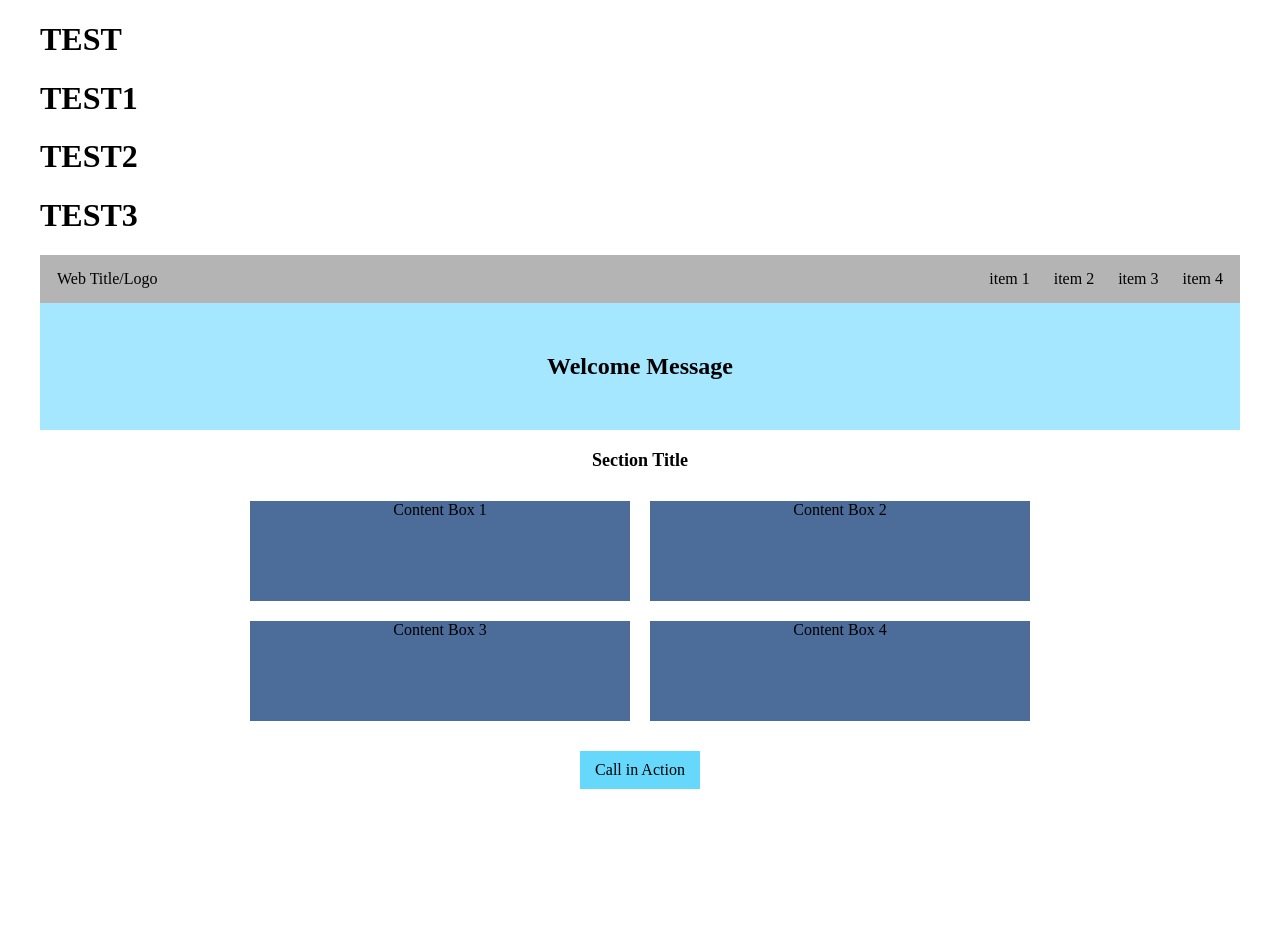
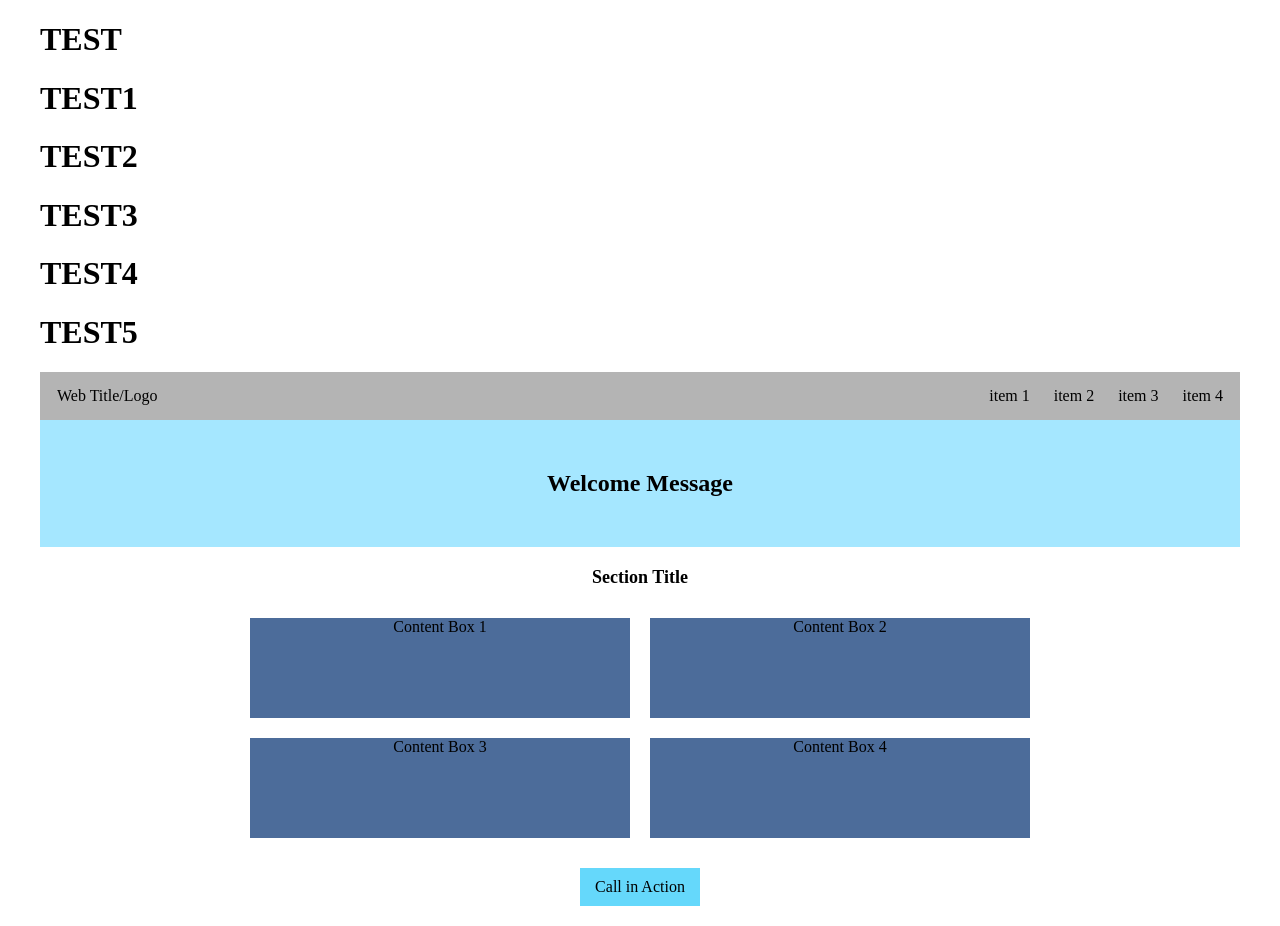
Before and after one commit to xyjameschen/testgithubpages, a plain HTML site: page index.html in a window 1280 px wide. Before the commit the page ends 809 px from the top, so only its background shows below. Drawn offline with Linux system fonts and the light colour scheme.

Commit message:
add h1:test4, test5

```diff
--- a/index.html
+++ b/index.html
@@ -97,6 +97,8 @@
         <h1>TEST1</h1>
         <h1>TEST2</h1>
         <h1>TEST3</h1>
+        <h1>TEST4</h1>
+        <h1>TEST5</h1>
         <nav>
             <div class="title_box">
                 <div class="title">Web Title/Logo</div>
```
